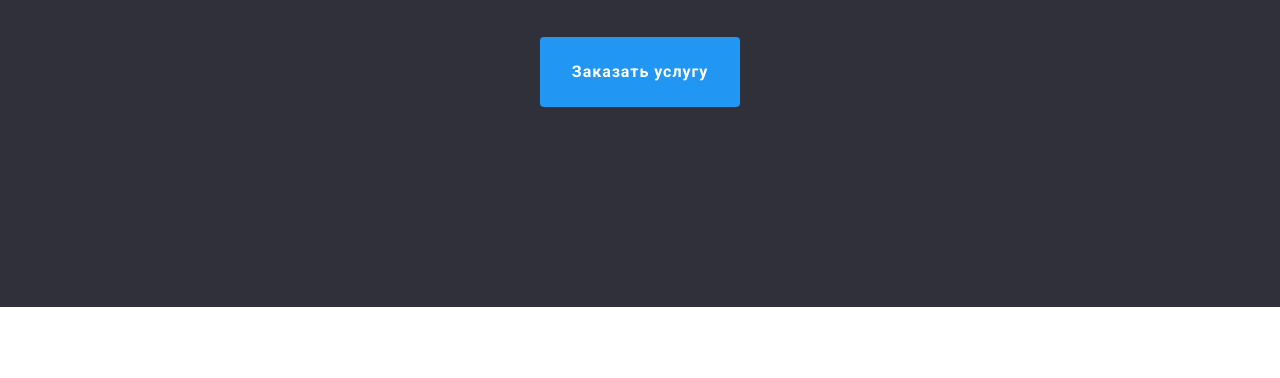
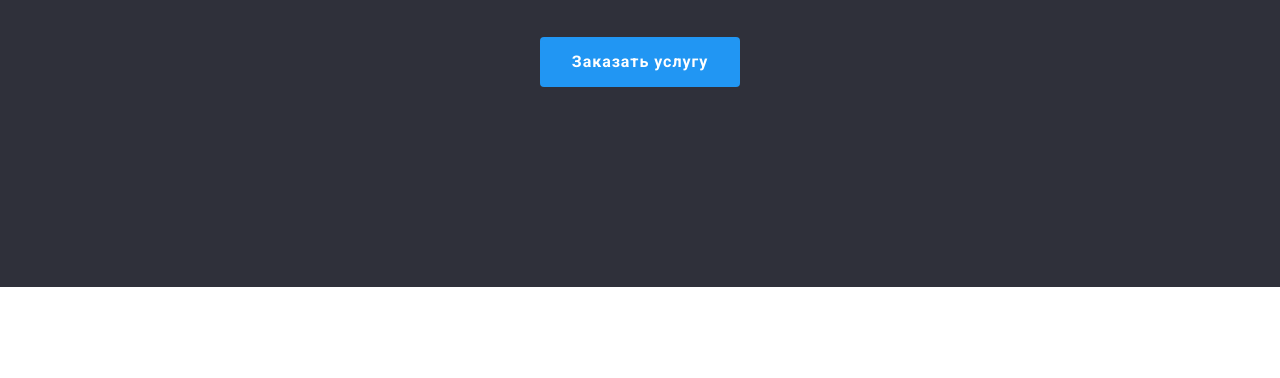
Before and after one commit to iramacarilla/goit-markup-hw-03, a plain HTML site: page index.html in a window 1280 px wide. Shown: the part 403-781 px from the top of the page. Drawn offline with nearby package versions, Linux system fonts and the light colour scheme.

Commit message:
Update styles.css

```diff
--- a/css/styles.css
+++ b/css/styles.css
@@ -157,7 +157,7 @@ margin-left: 50px;
     display: inline-block;
 
     border-radius: 4px;
-    padding: 20px 32px;
+    padding: 10px 32px;
 
 }
 .hero .link {
```
